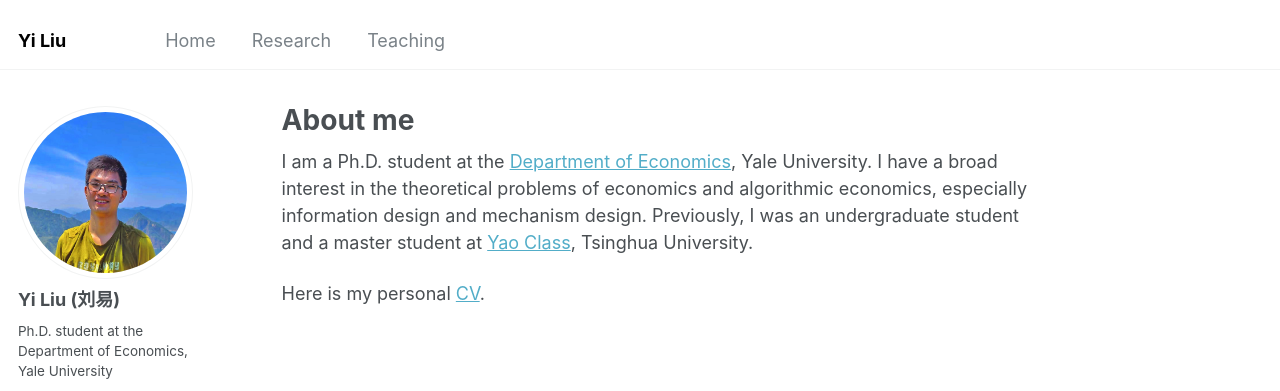
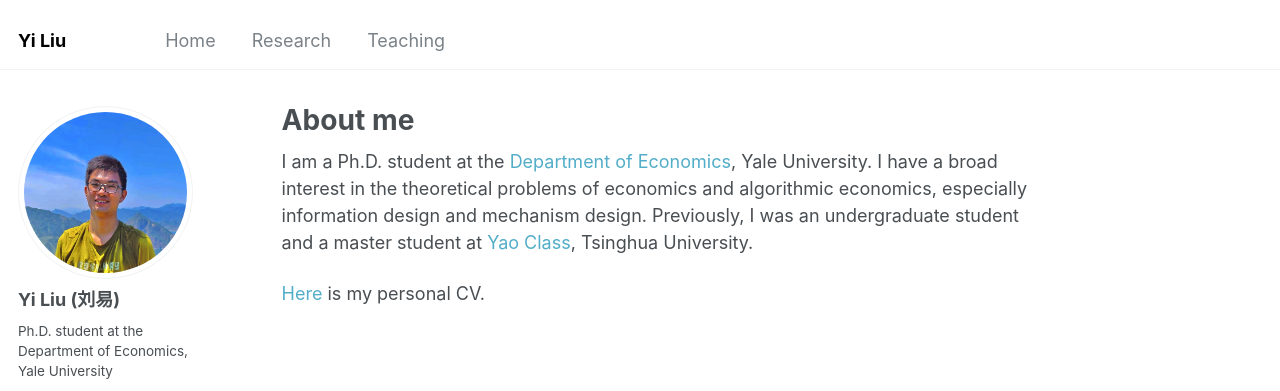
Before and after one commit to Leasy/Leasy.github.io, a Jekyll site: the page built from _pages/about.md, in a window 1280 px wide. Shown: the top 391 px of the page. Built offline with Jekyll 4.4.1, drawn with Linux system fonts in a browser that asks for light colours; some web fonts are replaced.

Commit message:
Adjust homepage link styling

```diff
--- a/_pages/about.md
+++ b/_pages/about.md
@@ -8,6 +8,8 @@ redirect_from:
   - /about.html
 ---
 
-I am a Ph.D. student at the [Department of Economics](https://economics.yale.edu/), Yale University. I have a broad interest in the theoretical problems of economics and algorithmic economics, especially information design and mechanism design. Previously, I was an undergraduate student and a master student at [Yao Class](https://iiis.tsinghua.edu.cn/), Tsinghua University.
+<div class="home-page">
+  <p>I am a Ph.D. student at the <a href="https://economics.yale.edu/">Department of Economics</a>, Yale University. I have a broad interest in the theoretical problems of economics and algorithmic economics, especially information design and mechanism design. Previously, I was an undergraduate student and a master student at <a href="https://iiis.tsinghua.edu.cn/">Yao Class</a>, Tsinghua University.</p>
 
-Here is my personal [CV](/files/Yi_Liu_s_CV.pdf).
+  <p><a href="/files/Yi_Liu_s_CV.pdf">Here</a> is my personal CV.</p>
+</div>
--- a/_sass/_archive.scss
+++ b/_sass/_archive.scss
@@ -371,3 +371,12 @@
   border-bottom: 0 !important;
   box-shadow: none !important;
 }
+
+.home-page a,
+.home-page a:visited,
+.home-page a:hover {
+  color: $link-color;
+  text-decoration: none !important;
+  border-bottom: 0 !important;
+  box-shadow: none !important;
+}
```
